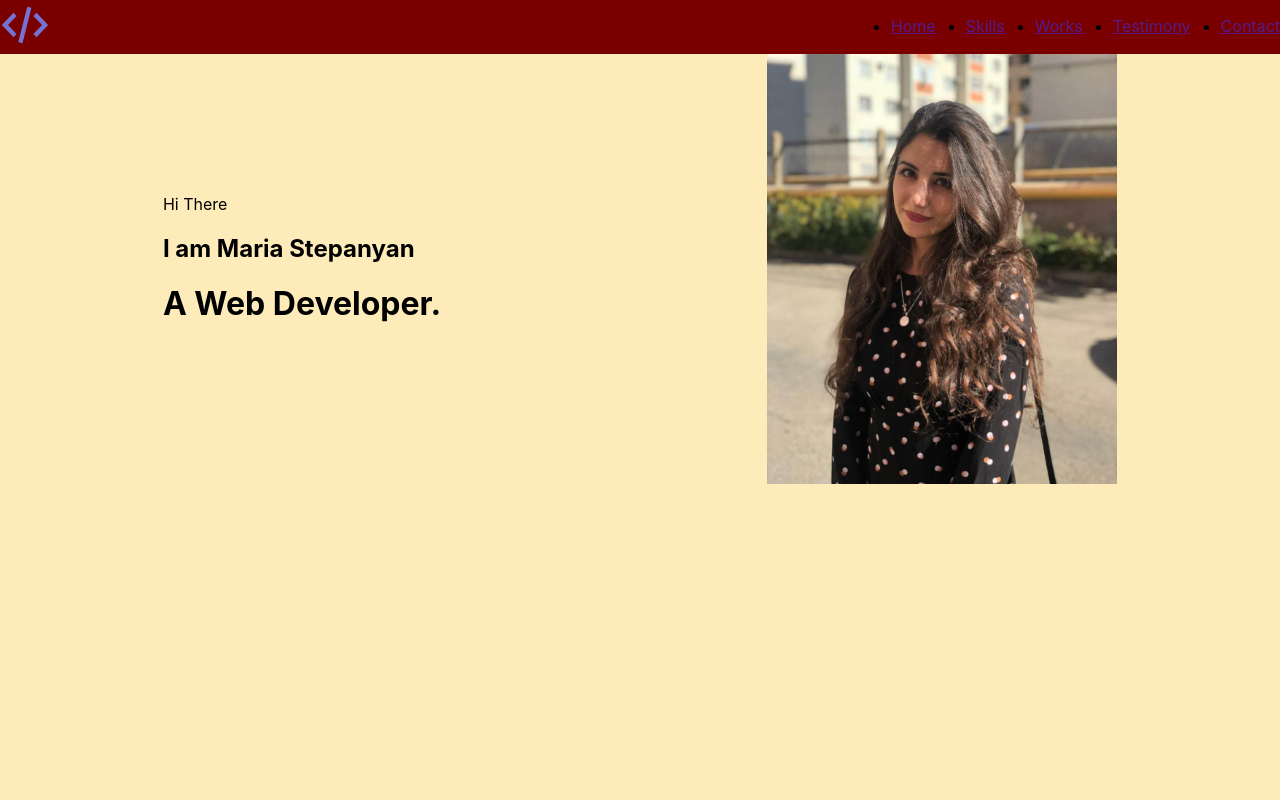
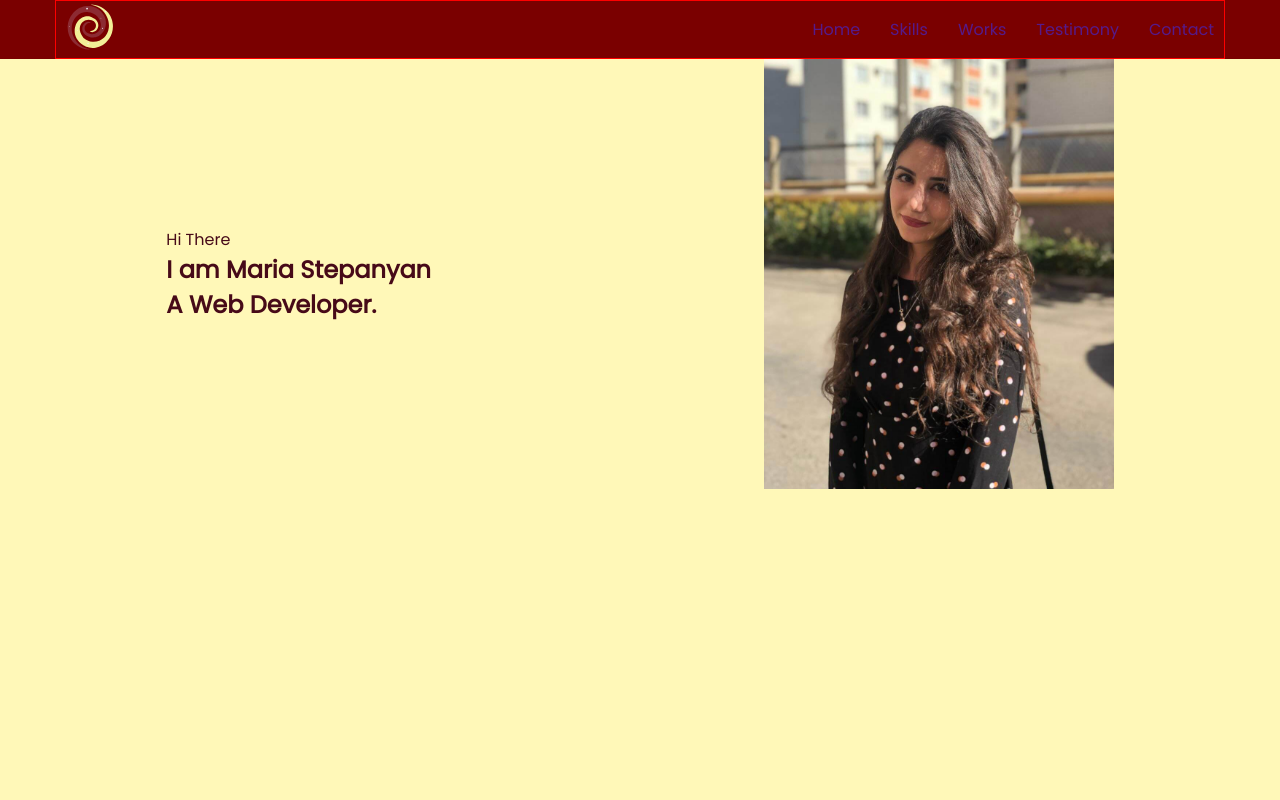
Before and after one commit to MariaStepanyan/portfolio-start-project, a React app: page / in a window 1280 px wide. Shown: the top 800 px of the page. Built offline with nearby package versions, Linux system fonts and the light colour scheme.

Commit message:
change logo & add container & Global Styles

```diff
--- a/public/index.html
+++ b/public/index.html
@@ -2,12 +2,12 @@
 <html lang="en">
   <head>
     <meta charset="utf-8" />
-    <link rel="icon" href="%PUBLIC_URL%/favicon.svg" />
-    <link rel="apple-touch-icon" sizes="180x180" href="/apple-touch-icon.png" />
-    <link rel="icon" type="image/png" sizes="32x32" href="/favicon-32x32.png" />
-    <link rel="icon" type="image/png" sizes="16x16" href="/favicon-16x16.png" />
-    <link rel="manifest" href="/site.webmanifest" />
-    <link rel="mask-icon" href="/safari-pinned-tab.svg" color="#5bbad5" />
+    <link rel="icon" href="%PUBLIC_URL%/favicon_package/favicon.svg" />
+    <link rel="apple-touch-icon" sizes="180x180" href="/favicon_package/apple-touch-icon.png" />
+    <link rel="icon" type="image/png" sizes="32x32" href="/favicon_package/favicon-32x32.png" />
+    <link rel="icon" type="image/png" sizes="16x16" href="/favicon_package/favicon-16x16.png" />
+    <link rel="manifest" href="/favicon_package/site.webmanifest" />
+    <link rel="mask-icon" href="/favicon_package/safari-pinned-tab.svg" color="#5bbad5" />
     <meta name="msapplication-TileColor" content="#da532c" />
     <meta name="theme-color" content="#ffffff" />
     <meta name="viewport" content="width=device-width, initial-scale=1" />
@@ -16,7 +16,7 @@
       name="description"
       content="Web site created using create-react-app"
     />
-    <link rel="apple-touch-icon" href="%PUBLIC_URL%/logo192.png" />
+    <!-- <link rel="apple-touch-icon" href="%PUBLIC_URL%/logo192.png" /> -->
     <!--
       manifest.json provides metadata used when your web app is installed on a
       user's mobile device or desktop. See https://developers.google.com/web/fundamentals/web-app-manifest/
@@ -31,6 +31,12 @@
       work correctly both with client-side routing and a non-root public URL.
       Learn how to configure a non-root public URL by running `npm run build`.
     -->
+    <link rel="preconnect" href="https://fonts.googleapis.com" />
+    <link rel="preconnect" href="https://fonts.gstatic.com" crossorigin />
+    <link
+      href="https://fonts.googleapis.com/css2?family=Josefin+Sans:wght@400;600;700&family=Poppins&display=swap"
+      rel="stylesheet"
+    />
     <title>React App</title>
   </head>
   <body>
--- /dev/null
+++ b/src/components/Container.tsx
@@ -0,0 +1,10 @@
+import styled from "styled-components";
+
+export const Container = styled.div`
+  max-width: 1170px;
+  width: 100%;
+  min-height: 100%;
+  padding: 0 10px;
+  margin: 0 auto;
+  border: 1px solid red;
+`
--- a/src/components/logo/Logo.tsx
+++ b/src/components/logo/Logo.tsx
@@ -1,10 +1,9 @@
-import styled from 'styled-components'
-import { Icon } from '../icon/Icon'
+import Img from '../../assets/images/favicon.svg'
 
 export const Logo = () => {
   return (
     <a href="">
-      <Icon iconId='code'/>
+      <img src={Img} width="50" height="50" />
     </a>
   )
 }
--- a/src/index.css
+++ /dev/null
@@ -1,13 +0,0 @@
-body {
-  margin: 0;
-  font-family: -apple-system, BlinkMacSystemFont, 'Segoe UI', 'Roboto', 'Oxygen',
-    'Ubuntu', 'Cantarell', 'Fira Sans', 'Droid Sans', 'Helvetica Neue',
-    sans-serif;
-  -webkit-font-smoothing: antialiased;
-  -moz-osx-font-smoothing: grayscale;
-}
-
-code {
-  font-family: source-code-pro, Menlo, Monaco, Consolas, 'Courier New',
-    monospace;
-}
--- a/src/index.tsx
+++ b/src/index.tsx
@@ -1,19 +1,18 @@
-import React from 'react';
-import ReactDOM from 'react-dom/client';
-import './index.css';
-import App from './App';
-import reportWebVitals from './reportWebVitals';
+import React from 'react'
+import ReactDOM from 'react-dom/client'
+import App from './App'
+import reportWebVitals from './reportWebVitals'
+import { GlobalStyle } from './styles/Global.styled'
 
-const root = ReactDOM.createRoot(
-  document.getElementById('root') as HTMLElement
-);
+const root = ReactDOM.createRoot(document.getElementById('root') as HTMLElement)
 root.render(
   <React.StrictMode>
+    <GlobalStyle />
     <App />
   </React.StrictMode>
-);
+)
 
 // If you want to start measuring performance in your app, pass a function
 // to log results (for example: reportWebVitals(console.log))
 // or send to an analytics endpoint. Learn more: https://bit.ly/CRA-vitals
-reportWebVitals();
+reportWebVitals()
--- a/src/layout/header/Header.tsx
+++ b/src/layout/header/Header.tsx
@@ -1,14 +1,20 @@
 import styled from 'styled-components'
 import { Logo } from '../../components/logo/Logo'
 import { Menu } from '../../components/menu/Menu'
+import { Container } from '../../components/Container'
+import { FlexWrapper } from '../../components/FlexWrapper'
 
 const menuItems = ['Home', 'Skills', 'Works', 'Testimony', 'Contact']
 
 export const Header = () => {
   return (
     <StyledHeader>
-      <Logo />
-      <Menu menuItem={menuItems} />
+      <Container>
+        <FlexWrapper justify='space-between' align='center'>
+          <Logo />
+          <Menu menuItem={menuItems} />
+        </FlexWrapper>
+      </Container>
     </StyledHeader>
   )
 }
--- a/src/layout/sections/main/Main.tsx
+++ b/src/layout/sections/main/Main.tsx
@@ -18,7 +18,7 @@ export const Main = () => {
   )
 }
 
-const StyledMain = styled.div`
+const StyledMain = styled.section`
   min-height: 100vh;
   background-color: #fdecb9;
 `
--- /dev/null
+++ b/src/styles/Global.styled.tsx
@@ -0,0 +1,44 @@
+import { createGlobalStyle } from 'styled-components'
+import { theme } from './Theme'
+
+export const GlobalStyle = createGlobalStyle`
+  *,
+  *::before,
+  *::after {
+    margin: 0;
+    padding: 0;
+    box-sizing: border-box;
+  }
+
+  body {
+  margin: 0;
+  font-family: 'Poppins',-apple-system, BlinkMacSystemFont, 'Segoe UI', 'Roboto', 'Oxygen',
+    'Ubuntu', 'Cantarell', 'Fira Sans', 'Droid Sans', 'Helvetica Neue',
+    sans-serif;
+  -webkit-font-smoothing: antialiased;
+  -moz-osx-font-smoothing: grayscale;
+  color: ${theme.colors.font}
+}
+
+a {
+  text-decoration: none;
+}
+
+ul {
+  list-style: none;
+}
+
+button {
+  background-color: unset;
+  border: none
+}
+
+section:nth-of-type(odd) {
+  background-color: ${theme.colors.primeryBg};
+}
+
+section:nth-of-type(even) {
+  background-color: ${theme.colors.secondaryBg};
+}
+
+`
--- /dev/null
+++ b/src/styles/Theme.tsx
@@ -0,0 +1,8 @@
+export const theme = {
+  colors: {
+    primeryBg: '#fff8b8',
+    secondaryBg: '#fff59f',
+    accent: '#9b0d2c',
+    font: '#470a18',
+  }
+}
```
Also changed, not shown: src/components/icon/Icon.tsx (+8 -4 lines), public/manifest.json, src/assets/images/favicon.svg (added).
